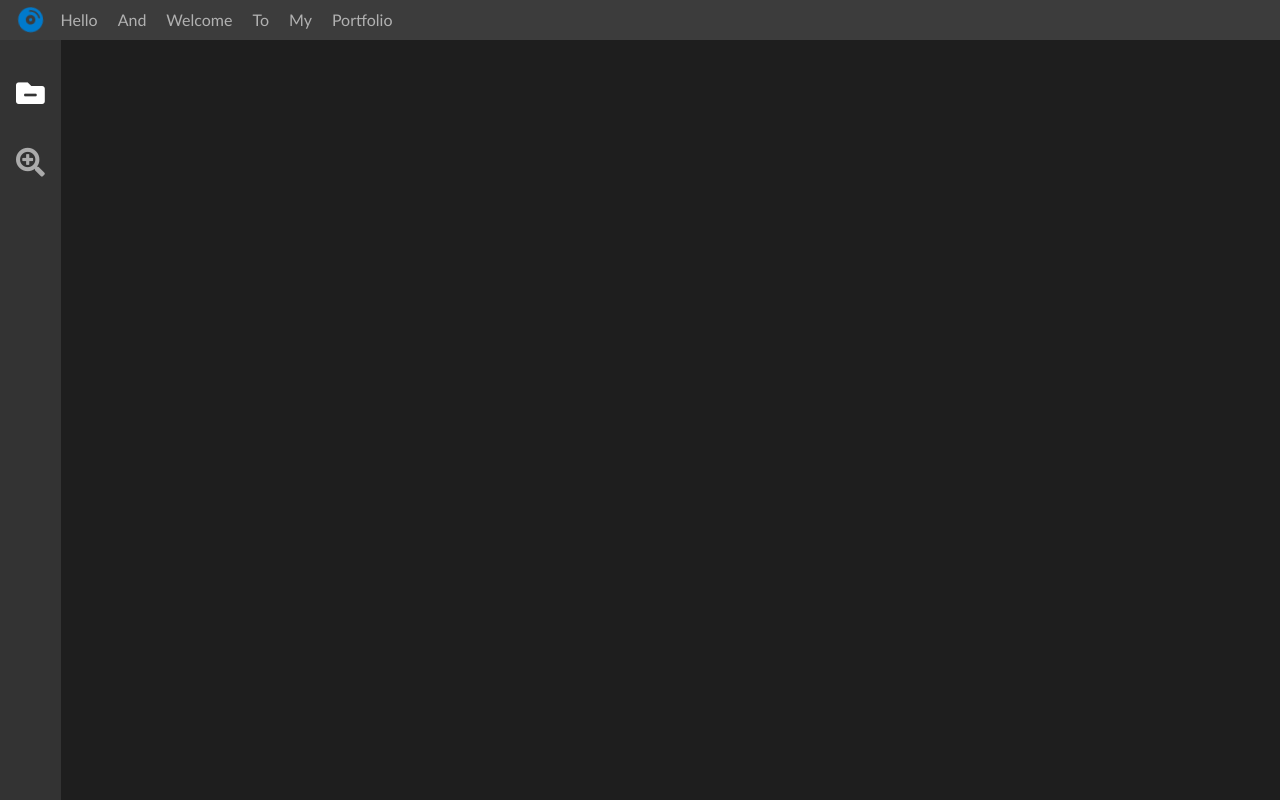
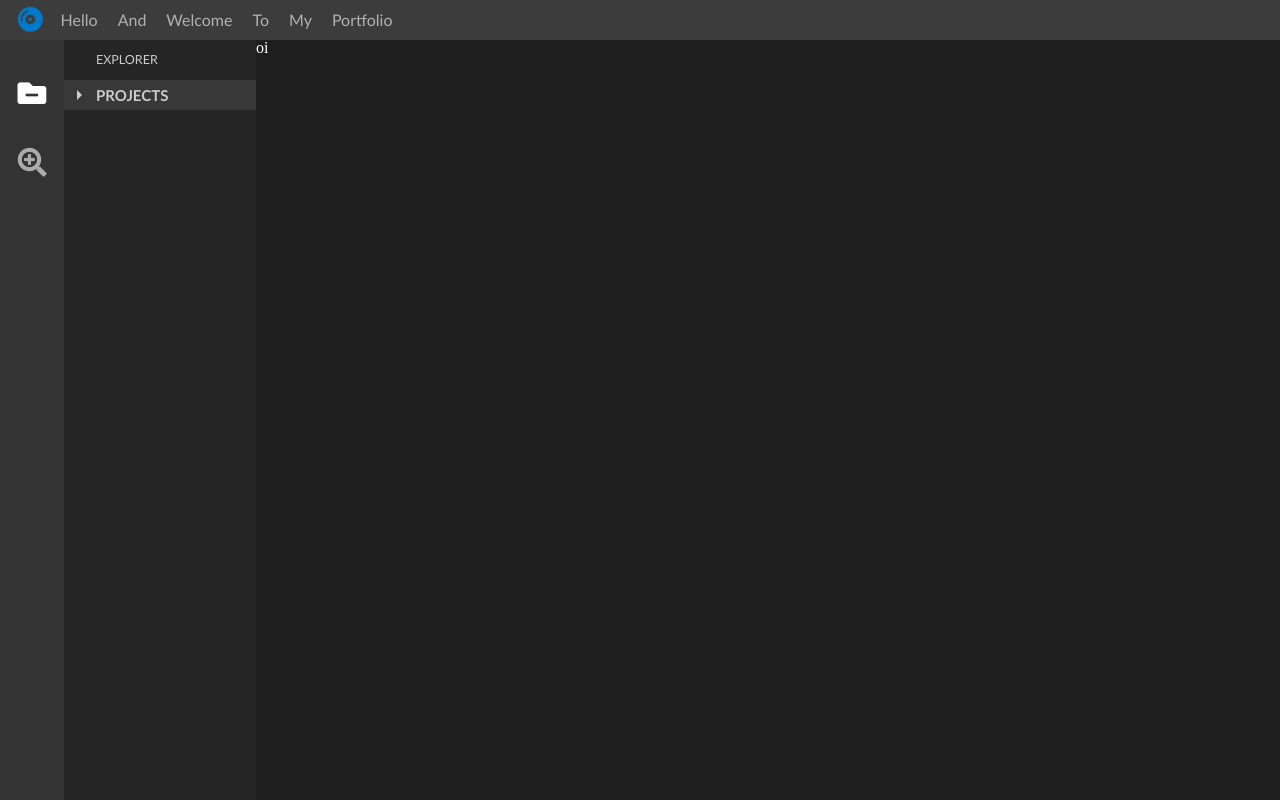
Before and after one commit to jacobAngulo/jacob-angulo-portfiolio, a React (Create React App) app: page / in a window 1280 px wide. Both pictures are taken after a click on the link 30 px from the left and 74 px from the top of the page. Built offline with nearby package versions, Linux system fonts and the light colour scheme.

Commit message:
implementing side nav logic, adding functionality soon

```diff
--- a/src/App.js
+++ b/src/App.js
@@ -2,6 +2,7 @@ import React from 'react';
 import Header from './components/header/Header';
 import SideNav from './components/side_nav/SideNav';
 import ContentDisplay from './components/content/ContentDisplay';
+import profileData from './profileData';
 import './app.css'
 
 class App extends React.Component {
@@ -10,7 +11,9 @@ class App extends React.Component {
       <div className="App">
         <Header />
         <div className='main-content'>
-          <SideNav />
+          <SideNav
+          projects={profileData.projects}
+          />
           <ContentDisplay />
         </div>
       </div>
--- a/src/components/content/ContentDisplay.js
+++ b/src/components/content/ContentDisplay.js
@@ -7,7 +7,7 @@ class ContentDisplay extends React.Component {
     }
     render() {
         return (
-            <div className='main-content'></div>
+            <div className='main-content'>oi</div>
         )
     }
 }
--- a/src/components/content/content-display.css
+++ b/src/components/content/content-display.css
@@ -2,4 +2,5 @@
     width: 100%;
     height: 50%;
     background: #1E1E1E;
+    color: #FFFFFF;
 }
--- a/src/components/header/header.css
+++ b/src/components/header/header.css
@@ -16,8 +16,9 @@
     padding: 1.4vw;
     font-size: 2vw;
     animation-name: spin;
-    animation-duration: 2.5s;
+    animation-duration: 2s;
     animation-iteration-count: infinite;
+    animation-timing-function: linear;
 }
 
 @keyframes spin {
--- a/src/components/side_nav/SideNav.js
+++ b/src/components/side_nav/SideNav.js
@@ -14,13 +14,20 @@ class SideNav extends React.Component {
         if(this.state.folder === false && this.state.search === true) {
             this.setState({
                 folder: true,
-                search: false
+                search: false,
+                projects: false
             })
         } else {
             this.setState({
                 folder: !this.state.folder
             })
         }
+    }
+
+    handleOpenProjectsTab = () => {
+        this.setState({
+            projects: !this.state.projects
+        })
     }
 
     handleOpenSearchTab = () => {
@@ -39,7 +46,7 @@ class SideNav extends React.Component {
     render() {
         return (
             <div className='side-nav'>
-                <nav>
+                <nav className='side-nav-nav'>
                     <a
                     name={'folder'}
                     onClick={this.handleOpenFilesTab}>
@@ -55,6 +62,21 @@ class SideNav extends React.Component {
                         </i>
                     </a>
                 </nav>
+                <div className={`side-nav-explorer ${this.state.folder ? 'open' : 'closed'}`}>
+                    <h2>EXPLORER</h2>
+                    <section onClick={this.handleOpenProjectsTab} className='explorer-section'>
+                        <div className='explorer-tab'>
+                            <span className={`${this.state.projects ? 'explorer-arrow-open' : 'explorer-arrow-closed'}`}></span><h3>PROJECTS</h3>
+                        </div>
+                        <nav className={`${this.state.projects ? 'projects-nav-open' : 'projects-nav-closed'}`}>
+                        {this.props.projects.map(project => {
+                            return <a
+                            className='projects-nav-link'
+                            >{project.name}</a>
+                        })}
+                        </nav>
+                    </section>
+                </div>
             </div>
         )
     }
--- a/src/components/side_nav/nav-bar.css
+++ b/src/components/side_nav/nav-bar.css
@@ -1,17 +1,19 @@
 .side-nav {
     background: #333333;
     height: 95vh;
-    width: 5vw;
+    display: flex;
     justify-content: center;
-    display: flex;
+    font-family: 'Gill Sans', 'Gill Sans MT', Calibri, 'Trebuchet MS', sans-serif
 }
 
-.side-nav nav {
+.side-nav-nav {
+    width: 5vw;
     display: flex;
     flex-direction: column;
+    align-items: center;
 }
 
-.side-nav nav a {
+.side-nav-nav a {
     padding-top: 5vh;
 }
 
@@ -26,3 +28,83 @@
     cursor: pointer;
     color: #FFFFFF
 }
+
+.side-nav-explorer h2 {
+    height: 40px;
+    color: #CCCCCC;
+    display: table-cell;
+    vertical-align: middle;
+    font-size: 12.5px;
+    padding-left: 2.5vw;
+    font-weight: 100;
+}
+
+.side-nav-explorer section {
+    background: #383838;
+    color: #CCCCCC;
+    display: flex;
+    flex-direction: column;
+    width: 100%;
+    font-size: 15px;
+    font-weight: 600;
+}
+
+.explore-section {
+    display: flex;
+    flex-direction: column;
+    width: 100%;
+    flex-wrap: wrap;
+}
+
+.explorer-tab {
+    align-items: center;
+    height: 30px;
+    display: flex;
+}
+
+.explorer-arrow-closed {
+    height: 0;
+    width: 1.5vw;
+    margin-left: 1vw;
+    border-right: 5px solid transparent;
+    border-bottom: 5px solid transparent;
+    border-left: 5px solid #CCCCCC;
+    border-top: 5px solid transparent;
+}
+
+.explorer-arrow-open {
+    height: 0;
+    width: 0;
+    margin-left: 1vw;
+    margin-right: .95vw;
+    border-right: 3.5px solid #CCCCCC;
+    border-bottom: 3.5px solid #CCCCCC;
+    border-left: 3.5px solid transparent;
+    border-top: 3.5px solid transparent;
+}
+
+.projects-nav-open {
+    display: flex;
+    flex-direction: column;
+    width: 100%;
+    background: #252526;
+    padding-left: 2.5vw;
+}
+
+.projects-nav-link {
+    font-weight: 100;
+}
+
+.projects-nav-closed {
+    display: none;
+}
+
+.open {
+    width: 15vw;
+    background: #252526;
+    display: block;
+}
+
+.closed {
+    display: none;
+}
```
Also changed, not shown: src/profileData.js (renamed from src/profiledData.js).
